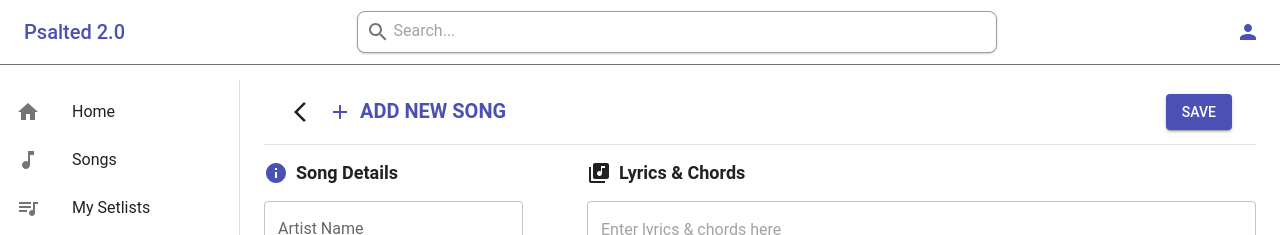
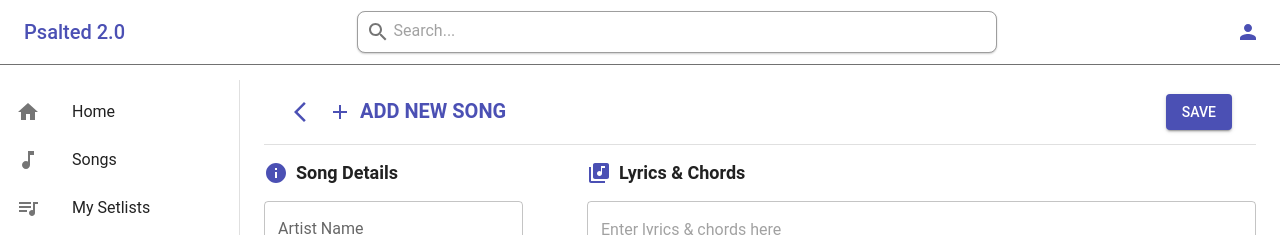
Before and after one commit to hmcc-global/psalted-2, a React (Create React App) app in the folder ui/: page /song/add in a window 1280 px wide. Shown: the top 235 px of the page. Built offline with nearby package versions, Linux system fonts and the light colour scheme.

Commit message:
GH-24: Add icons individually

```diff
--- a/ui/src/components/song/SongEditorDesktopView.tsx
+++ b/ui/src/components/song/SongEditorDesktopView.tsx
@@ -17,12 +17,17 @@ import {
   Snackbar,
   Fade,
 } from '@mui/material';
-import { Info, LibraryMusic, Edit, ArrowBackIosNew, Add } from '@mui/icons-material';
-import { PRIMARY_MAIN } from '../../theme';
 import { musicKeysOptions, tempoOptions } from '../../constants';
 import { SubmitHandler, useForm } from 'react-hook-form';
 import { SongEditorFields, SongEditorProps } from '#/types/song.types';
 import axios from 'axios';
+
+// ICONS
+import EditIcon from '@mui/icons-material/Edit';
+import AddIcon from '@mui/icons-material/Add';
+import ArrowBackIosNewIcon from '@mui/icons-material/ArrowBackIosNew';
+import InfoIcon from '@mui/icons-material/Info';
+import LibraryMusicIcon from '@mui/icons-material/LibraryMusic';
 
 const SongEditorDesktopView: FC<SongEditorProps> = ({ actionOnEditor }) => {
   // STATES
@@ -51,11 +56,7 @@ const SongEditorDesktopView: FC<SongEditorProps> = ({ actionOnEditor }) => {
         gap={1}
         mx={2}
       >
-        {actionOnEditor === 'EDIT' ? (
-          <Edit sx={{ color: PRIMARY_MAIN }} />
-        ) : (
-          <Add sx={{ color: PRIMARY_MAIN }} />
-        )}
+        {actionOnEditor === 'EDIT' ? <EditIcon color="primary" /> : <AddIcon color="primary" />}
         {actionOnEditor ? actionOnEditor.toUpperCase() : 'ADD NEW'} SONG
       </Typography>
     );
@@ -102,7 +103,7 @@ const SongEditorDesktopView: FC<SongEditorProps> = ({ actionOnEditor }) => {
     <Container>
       <form onSubmit={handleSubmit(handleSaveSong)}>
         <Toolbar>
-          <ArrowBackIosNew sx={{ color: PRIMARY_MAIN }} />
+          <ArrowBackIosNewIcon color="primary" />
           {editorMode(actionOnEditor)}
           <Button
             type={'submit'}
@@ -142,7 +143,7 @@ const SongEditorDesktopView: FC<SongEditorProps> = ({ actionOnEditor }) => {
             <Box width={'30vw'}>
               <Stack direction="column" spacing={2}>
                 <Typography variant="h4" sx={{ display: 'flex', alignItems: 'center' }} gap={1}>
-                  <Info sx={{ color: '#4B50B4' }} />
+                  <InfoIcon color="primary" />
                   Song Details
                 </Typography>
 
@@ -299,7 +300,7 @@ const SongEditorDesktopView: FC<SongEditorProps> = ({ actionOnEditor }) => {
             <Box width="100%">
               <Stack direction="column" spacing={2}>
                 <Typography variant="h4" sx={{ display: 'flex', alignItems: 'center' }} gap={1}>
-                  <LibraryMusic sx={{ color: PRIMARY_MAIN }} />
+                  <LibraryMusicIcon color="primary" />
                   Lyrics & Chords
                 </Typography>
 
```
